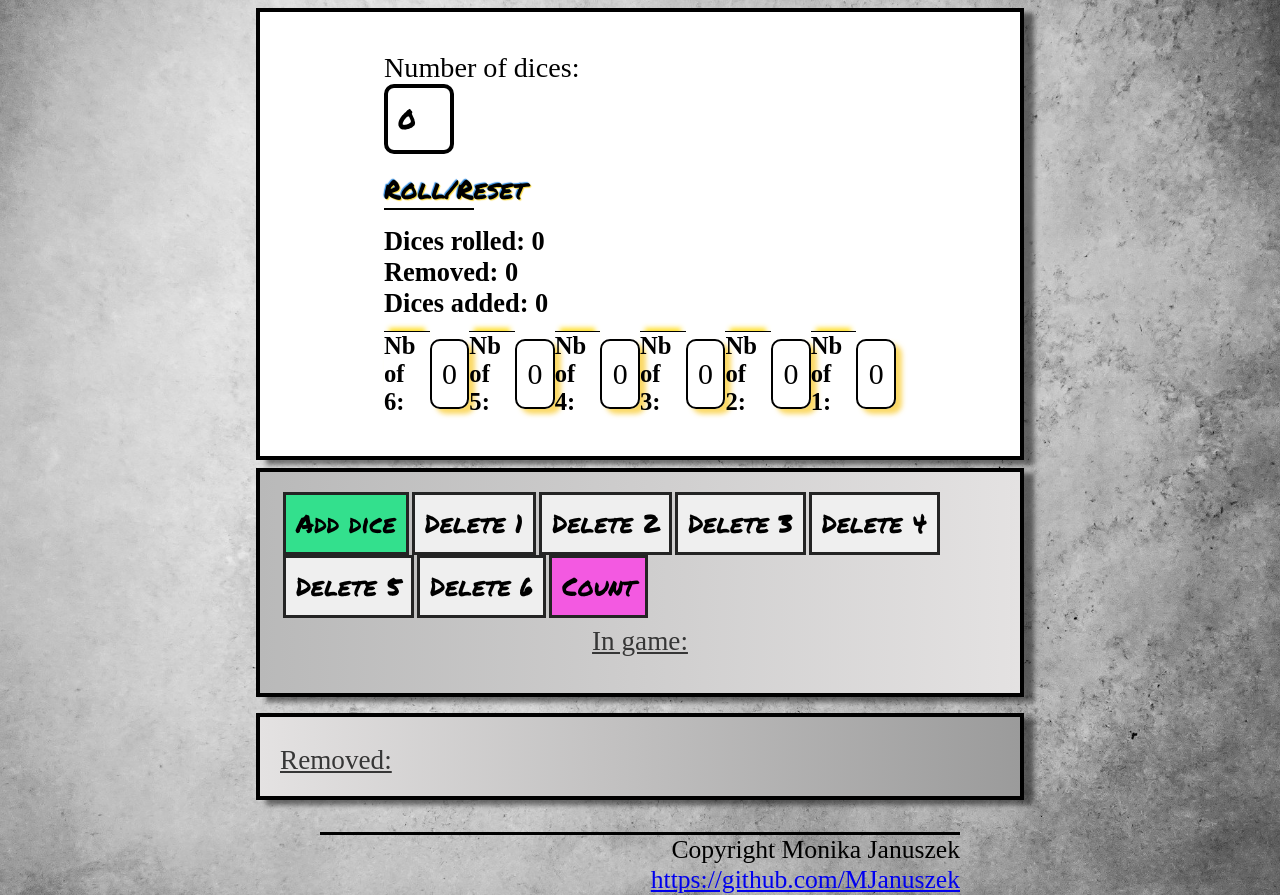
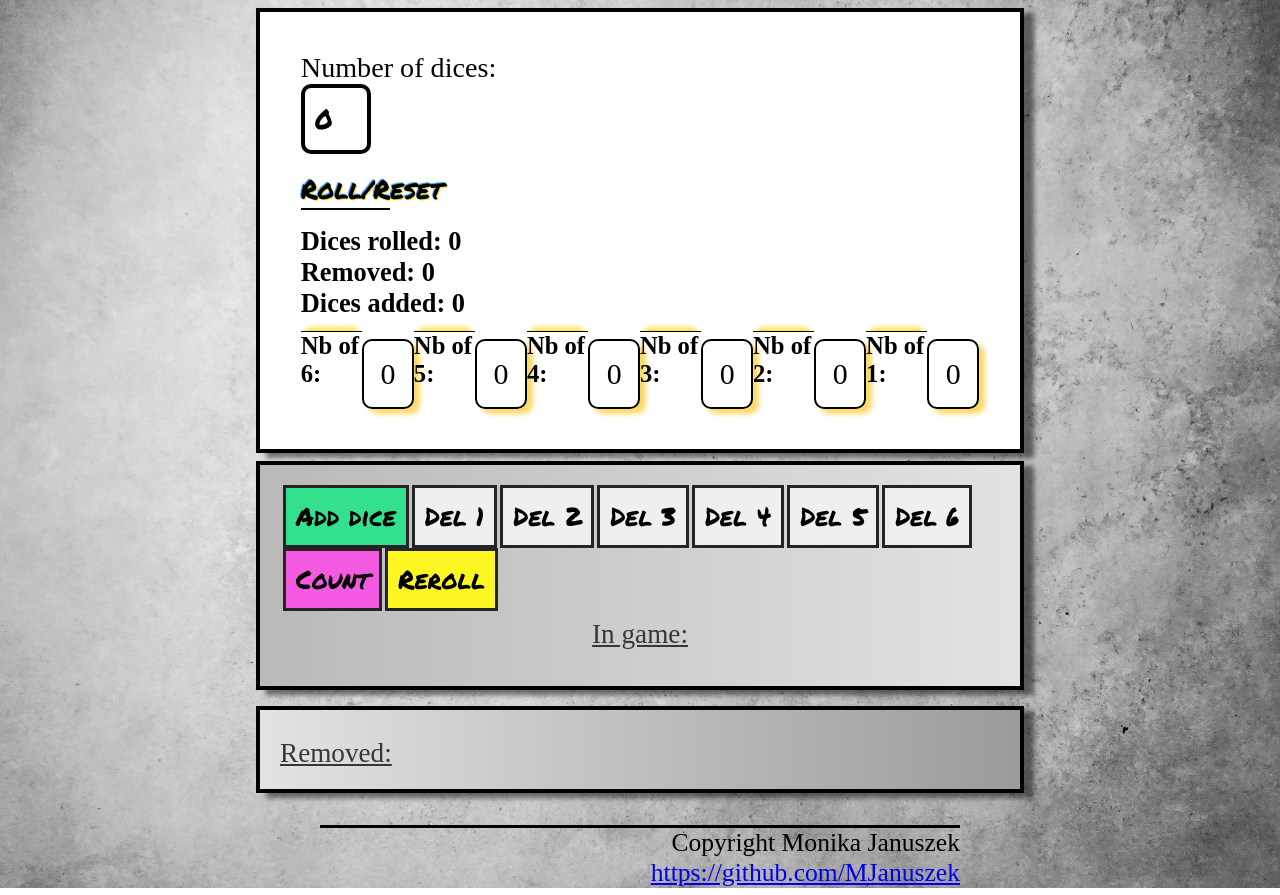
Before and after one commit to MJanuszek/roll-a-dice, a React (Vite) app: page / in a window 1280 px wide. Built offline with nearby package versions, Linux system fonts and the light colour scheme; a web font is replaced by a local one.

Commit message:
Reroll dices function added

```diff
--- a/src/App.css
+++ b/src/App.css
@@ -165,7 +165,7 @@ body {
 }
 
 .statistics {
-  width: 40vw;
+  width: 53vw;
   margin-top: 1.5vh;
   display: flex;
   justify-content: space-around;
@@ -185,6 +185,13 @@ body {
 
 .btn-add {
   background-color: #33e08d;
+}
+.btn-reroll {
+  background-color: #fdf623;
+}
+
+.reroll {
+  border: 4px solid rgb(190, 92, 239);
 }
 
 .count {
--- a/src/App.jsx
+++ b/src/App.jsx
@@ -98,6 +98,17 @@ function App() {
     setAll1(all1.length);
   }
 
+  function handeRerollDices() {
+    let newResult = diceQuantity.map((dice, index) => {
+      return {
+        id: index + 1,
+        value: getRandomNumber(),
+        added: "reroll",
+      };
+    });
+    setQuantityToRoll(newResult);
+  }
+
   return (
     <div className="container">
       <div className="dices">
@@ -157,45 +168,48 @@ function App() {
             id="1"
             onClick={(event) => handleDelete(event.target.id)}
           >
-            Delete 1
+            Del 1
           </button>
           <button
             className="btn"
             id="2"
             onClick={(event) => handleDelete(event.target.id)}
           >
-            Delete 2
+            Del 2
           </button>
           <button
             className="btn"
             id="3"
             onClick={(event) => handleDelete(event.target.id)}
           >
-            Delete 3
+            Del 3
           </button>
           <button
             className="btn"
             id="4"
             onClick={(event) => handleDelete(event.target.id)}
           >
-            Delete 4
+            Del 4
           </button>
           <button
             className="btn"
             id="5"
             onClick={(event) => handleDelete(event.target.id)}
           >
-            Delete 5
+            Del 5
           </button>
           <button
             className="btn"
             id="6"
             onClick={(event) => handleDelete(event.target.id)}
           >
-            Delete 6
+            Del 6
           </button>
           <button className="btn count-btn" onClick={handleCountDices}>
             Count
+          </button>
+          <button className="btn btn-reroll" onClick={handeRerollDices}>
+            Reroll
           </button>
         </div>
         <p className="info">In game:</p>
```
